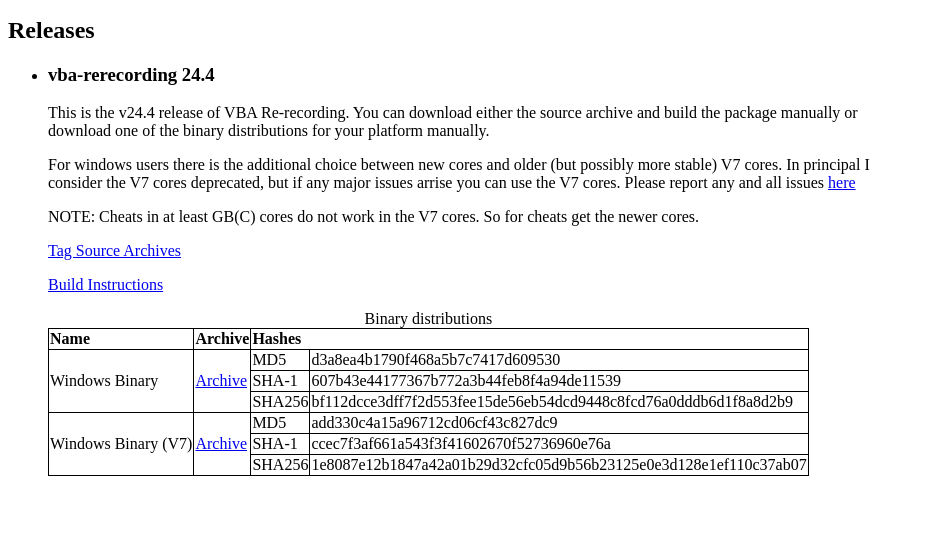
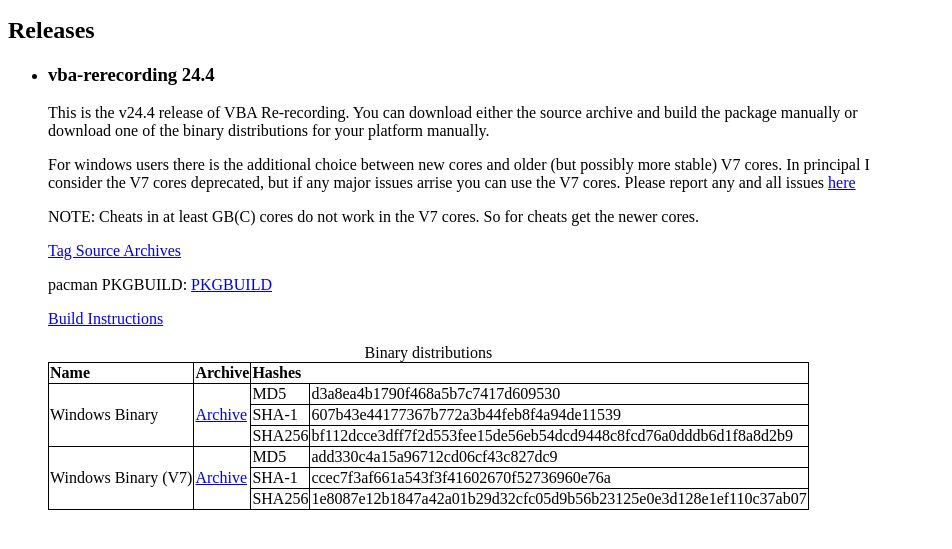
Before and after one commit to sniperrifle2004/sniperrifle2004.github.io, a plain HTML site: page vba-rerecording/index.html in a window 1280 px wide. Shown: the part 155-704 px from the top of the page, without its empty margins (0-952 px from the left). Drawn offline with Linux system fonts and the light colour scheme.

Commit message:
Add a PKGBUILD file

```diff
--- a/vba-rerecording/index.html
+++ b/vba-rerecording/index.html
@@ -42,6 +42,9 @@
 						"VBA Re-recording version 24.4 source">Tag Source Archives</a>
 				</p>
 				<p>
+					pacman PKGBUILD: <a href="24.4.0/PKGBUILD" alt="VBA Re-recording 24.4.0 PKGBUILD">PKGBUILD</a>
+				</p>
+				<p>
 					<a href="build.html" alt="Build instructions">Build Instructions</a>
 				</p>
 				<table>
```
Also changed, not shown: 1 other file.
